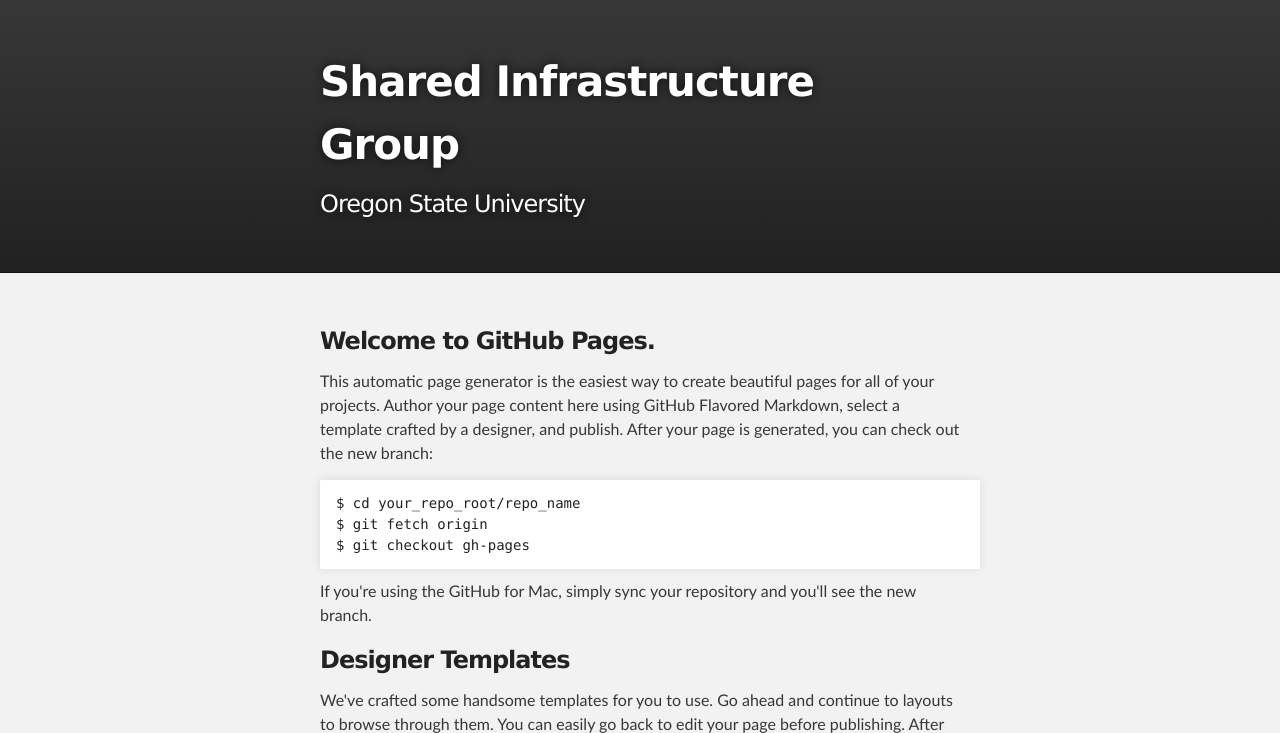
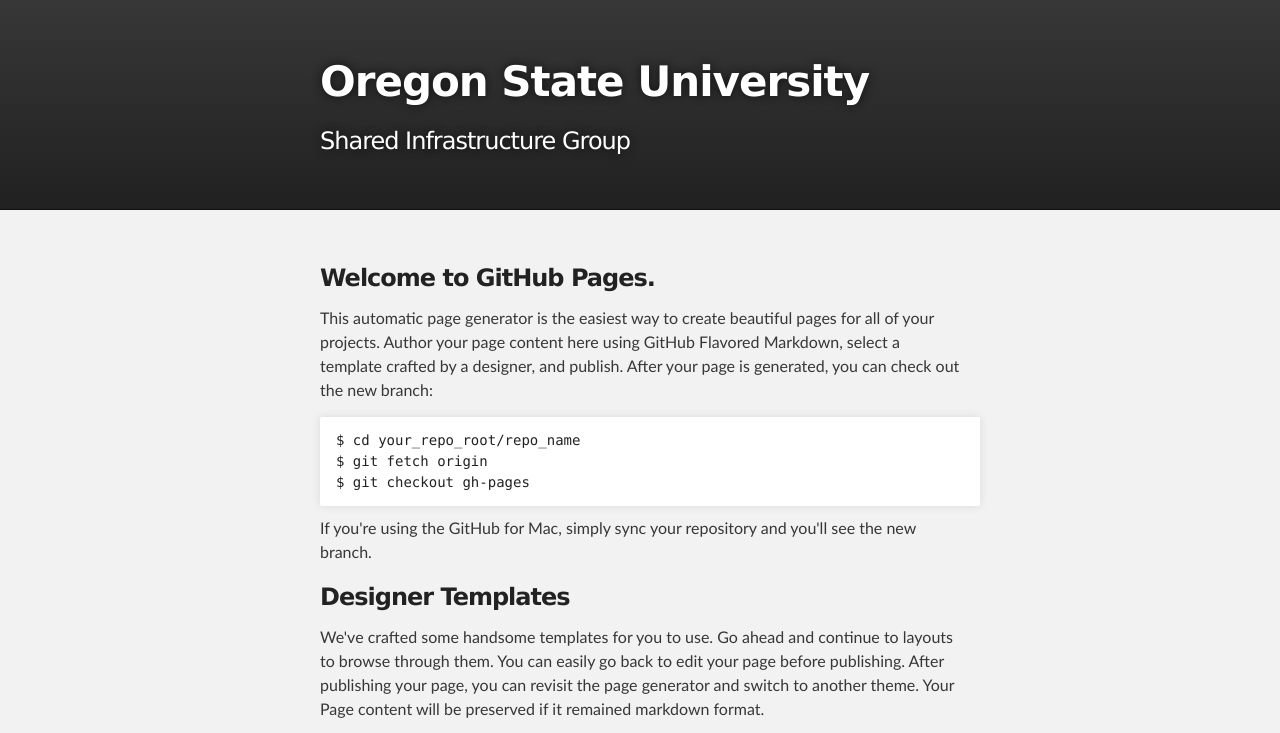
Before and after one commit to osu-sig/osu-sig.github.io, a plain HTML site: page index.html in a window 1280 px wide. Shown: the top 733 px of the page. Drawn offline with Linux system fonts and the light colour scheme.

Commit message:
updating title

```diff
--- a/index.html
+++ b/index.html
@@ -17,8 +17,8 @@
     <div id="header_wrap" class="outer">
         <header class="inner">
 
-          <h1 id="project_title">Shared Infrastructure Group</h1>
-          <h2 id="project_tagline">Oregon State University</h2>
+          <h1 id="project_title">Oregon State University</h1>
+          <h2 id="project_tagline">Shared Infrastructure Group</h2>
 
         </header>
     </div>
```
